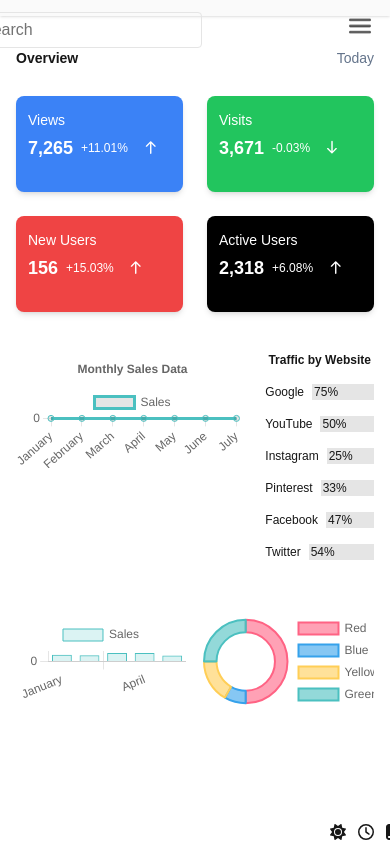
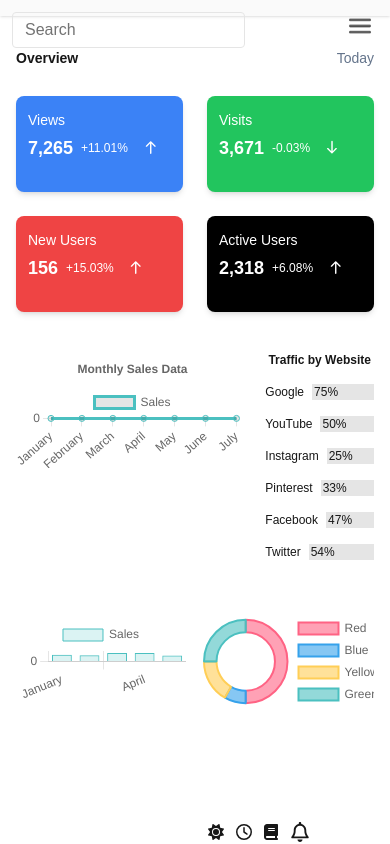
Before and after one commit to sanaullah-sana/snowui-dashboard, a Next.js app: page / in a window 390 px wide. Built offline with nearby package versions, Linux system fonts and the light colour scheme.

Commit message:
Worked on Responsiveness

```diff
--- a/app/page.tsx
+++ b/app/page.tsx
@@ -252,7 +252,7 @@ export default function Home() {
               <i className="fa-solid fa-magnifying-glass pr-2" />
               <input
                 type="search"
-                className="lg:relative absolute top-3 right-40 m-0 block flex-auto rounded border border-solid border-neutral-200 bg-transparent bg-clip-padding px-3 py-[0.25rem] text-base font-normal leading-[1.6] text-surface outline-none transition duration-200 ease-in-out placeholder:text-neutral-500 focus:z-[3] focus:border-primary focus:shadow-inset focus:outline-none motion-reduce:transition-none dark:border-white/10 dark:text-white dark:placeholder:text-neutral-200 dark:autofill:shadow-autofill dark:focus:border-primary"
+                className="lg:relative fixed left-3 top-3 m-0 block flex-auto rounded border border-solid border-neutral-200 bg-transparent bg-clip-padding px-3 py-[0.25rem] text-base font-normal leading-[1.6] text-surface outline-none transition duration-200 ease-in-out placeholder:text-neutral-500 focus:z-[3] focus:border-primary focus:shadow-inset focus:outline-none motion-reduce:transition-none dark:border-white/10 dark:text-white dark:placeholder:text-neutral-200 dark:autofill:shadow-autofill dark:focus:border-primary"
                 placeholder="Search"
                 aria-label="Search input"
                 id="exampleFormControlInput2"
@@ -263,7 +263,7 @@ export default function Home() {
                 aria-label="Submit search"
               ></button>
             </form>
-            <div className="flex items-center gap-1 lg:relative fixed bottom-0">
+            <div className="flex items-center gap-1 lg:relative lg:bottom-auto lg:right-auto fixed bottom-0 right-20">
             {/* Light Icon */}
             <a href="#" id="toggleButton">
             <svg className="svg-inline--fa fa-sun pr-2" width={24} height={24} aria-hidden="true" focusable="false" data-prefix="fas" data-icon="sun" role="img" xmlns="http://www.w3.org/2000/svg" viewBox="0 0 512 512" data-fa-i2svg=""><path fill="currentColor" d="M361.5 1.2c5 2.1 8.6 6.6 9.6 11.9L391 121l107.9 19.8c5.3 1 9.8 4.6 11.9 9.6s1.5 10.7-1.6 15.2L446.9 256l62.3 90.3c3.1 4.5 3.7 10.2 1.6 15.2s-6.6 8.6-11.9 9.6L391 391 371.1 498.9c-1 5.3-4.6 9.8-9.6 11.9s-10.7 1.5-15.2-1.6L256 446.9l-90.3 62.3c-4.5 3.1-10.2 3.7-15.2 1.6s-8.6-6.6-9.6-11.9L121 391 13.1 371.1c-5.3-1-9.8-4.6-11.9-9.6s-1.5-10.7 1.6-15.2L65.1 256 2.8 165.7c-3.1-4.5-3.7-10.2-1.6-15.2s6.6-8.6 11.9-9.6L121 121 140.9 13.1c1-5.3 4.6-9.8 9.6-11.9s10.7-1.5 15.2 1.6L256 65.1 346.3 2.8c4.5-3.1 10.2-3.7 15.2-1.6zM160 256a96 96 0 1 1 192 0 96 96 0 1 1 -192 0zm224 0a128 128 0 1 0 -256 0 128 128 0 1 0 256 0z"></path></svg>
```
